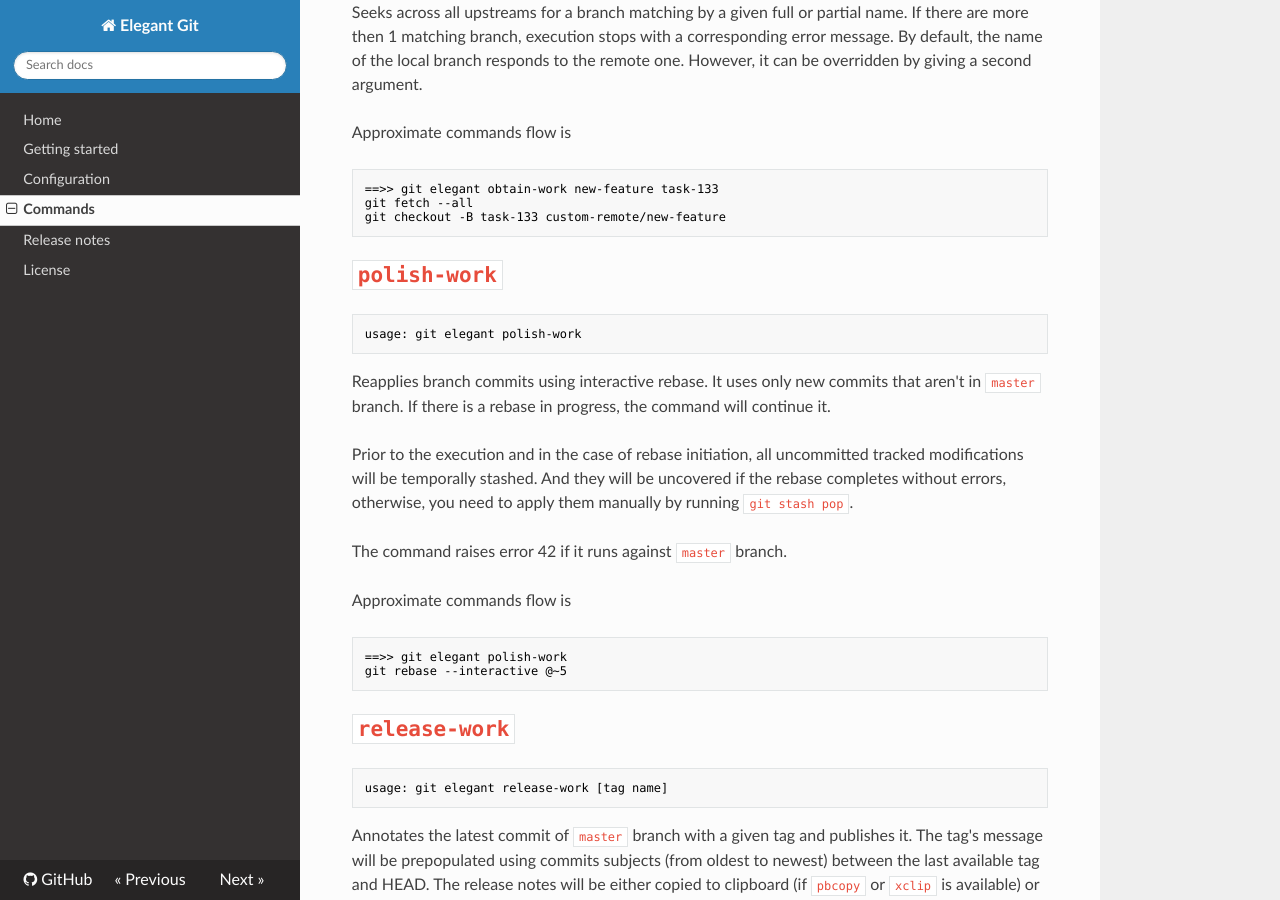
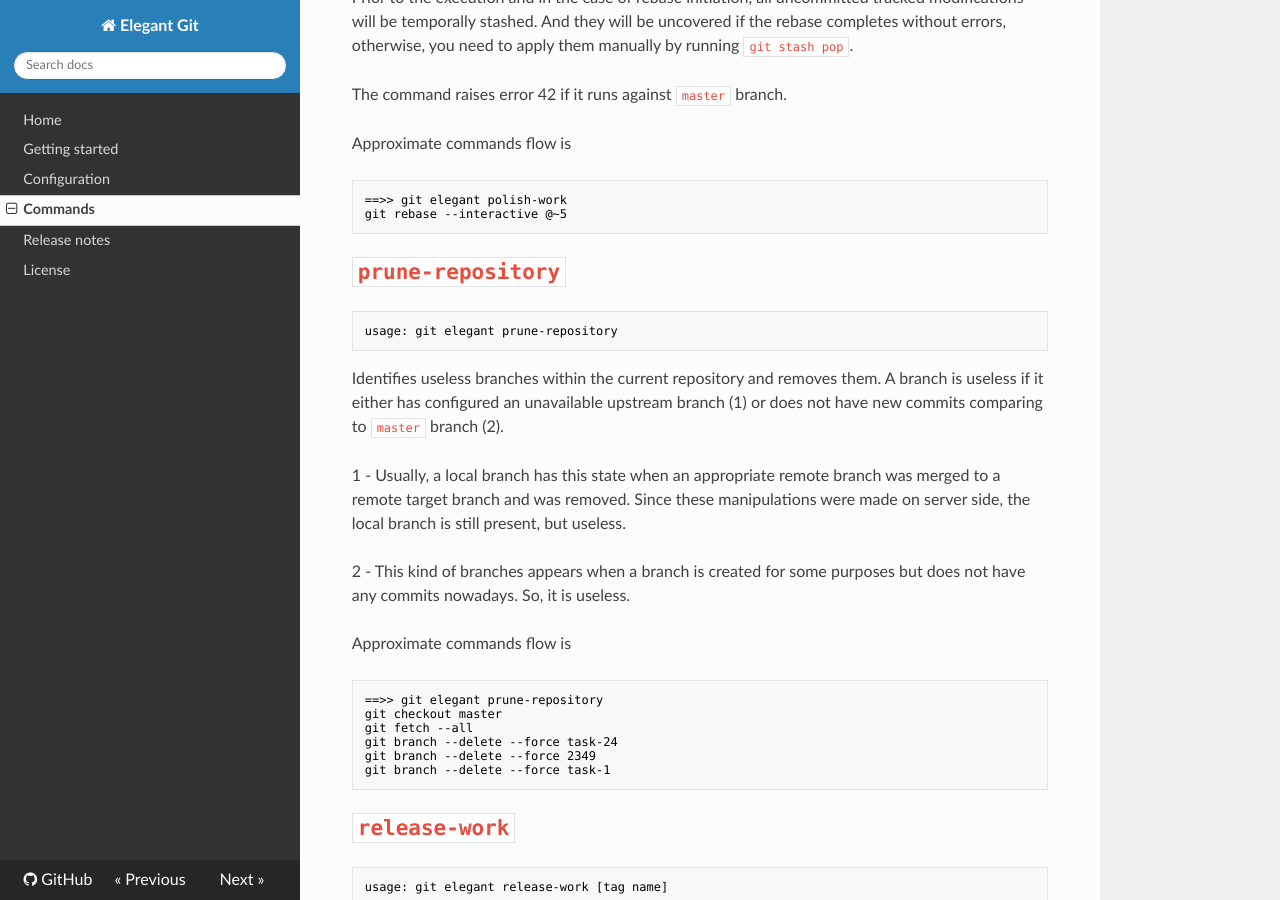
Before and after one commit to bees-hive/elegant-git, an MkDocs documentation site: the page built from docs/commands.md, in a window 1280 px wide and 900 px high, scrolled down 4388 px. Built offline with MkDocs 1.6.1, drawn with Linux system fonts in a browser that asks for light colours; nearby versions of some CDN libraries; some of the changed text lies outside the part shown.

Commit message:
Remove useless branches in a repository
The purpose of `clear-local` command is to remove branches that have
unexisting upstreams. And it starts asking for deleting branches if they
aren't merged. But this behavior is overengineering and, usually, all
these branches have to be removed.

As the solution, the `prune-repository` command is introduced which
makes safe automatic cleanup of all useless branches. Also, it doesn't
try to save your working state by using pipes. This is because that if
`prune-repository` is executed, then the repository should not have
uncommitted changes, otherwise, it will fail.

````diff
--- a/docs/commands.md
+++ b/docs/commands.md
@@ -18,7 +18,7 @@ There are commands used in various situations such as
     clone-repository     Clones a repository and configures it.
     init-repository      Initializes a new repository and configures it.
     acquire-repository   Configures current repository.
-    clear-local          Removes obsolete local branches.
+    prune-repository     Removes useless local branches.
 
  manage a personal work
     start-work           Creates a new branch.
@@ -116,29 +116,6 @@ Approximate commands flow is
 git add --interactive
 git diff --cached --check
 git commit --amend
-```
-
-# `clear-local`
-
-```bash
-usage: git elegant clear-local
-```
-
-Identifies local branches for which remote branches were removed. Then, it
-removes them by invoking `git branch -d`. If there are unmerged branches, you
-have to choose either batch or one-by-one deletion procedure using
-`git branch -D`.
-
-Prior to the execution, a current state is saved (a branch with modifications).
-After the successful accepting a work, the state will be restored. In the case
-of a failure, you need to go to the desired branch and apply a stash if needed.
-
-Approximate commands flow is
-```bash
-==>> git elegant clear-local
-git branch -d task-24
-git branch -d 2349
-git branch -D task-1
 ```
 
 # `clone-repository`
@@ -259,6 +236,33 @@ Approximate commands flow is
 git rebase --interactive @~5
 ```
 
+# `prune-repository`
+
+```bash
+usage: git elegant prune-repository
+```
+
+Identifies useless branches within the current repository and removes them. A
+branch is useless if it either has configured an unavailable upstream branch (1)
+or does not have new commits comparing to `master` branch (2).
+
+1 - Usually, a local branch has this state when an appropriate remote branch was
+merged to a remote target branch and was removed. Since these manipulations were
+made on server side, the local branch is still present, but useless.
+
+2 - This kind of branches appears when a branch is created for some purposes but
+does not have any commits nowadays. So, it is useless.
+
+Approximate commands flow is
+```bash
+==>> git elegant prune-repository
+git checkout master
+git fetch --all
+git branch --delete --force task-24
+git branch --delete --force 2349
+git branch --delete --force task-1
+```
+
 # `release-work`
 
 ```bash
````
Also changed, not shown: 6 other files.
